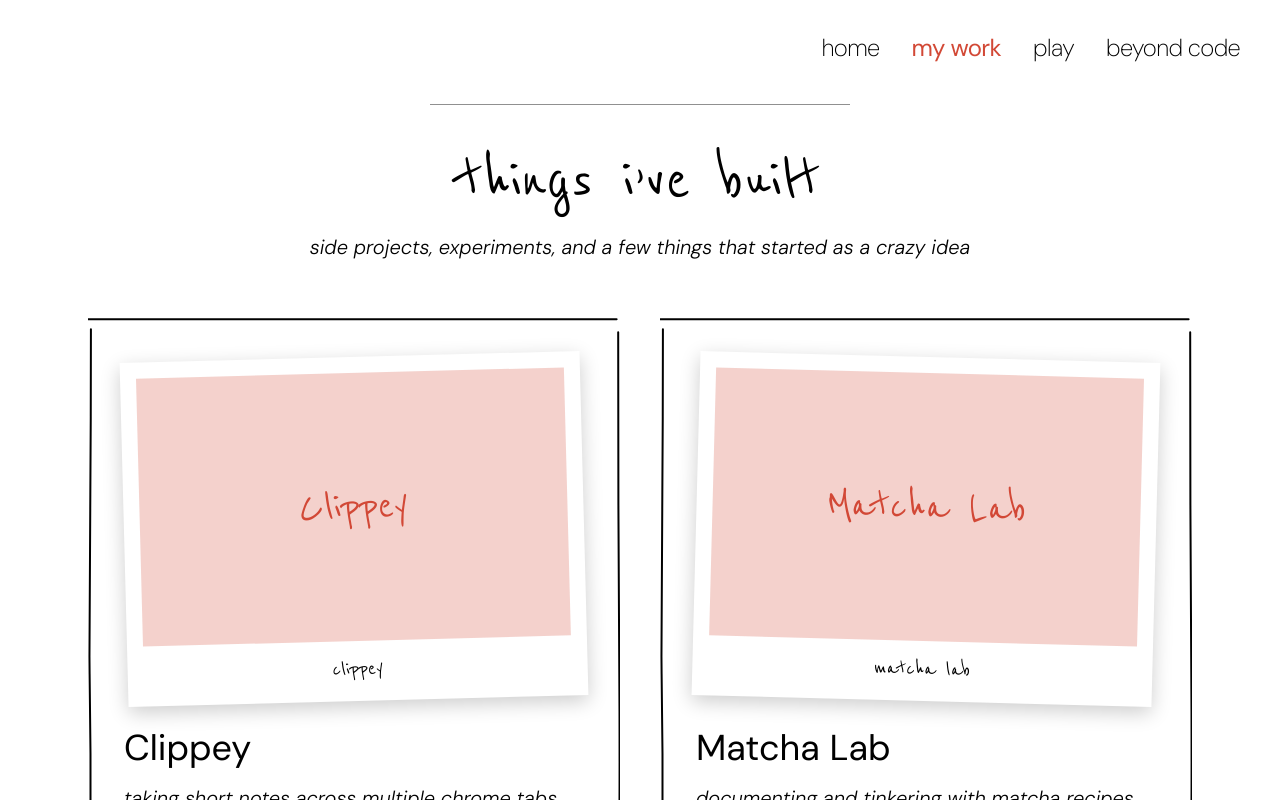
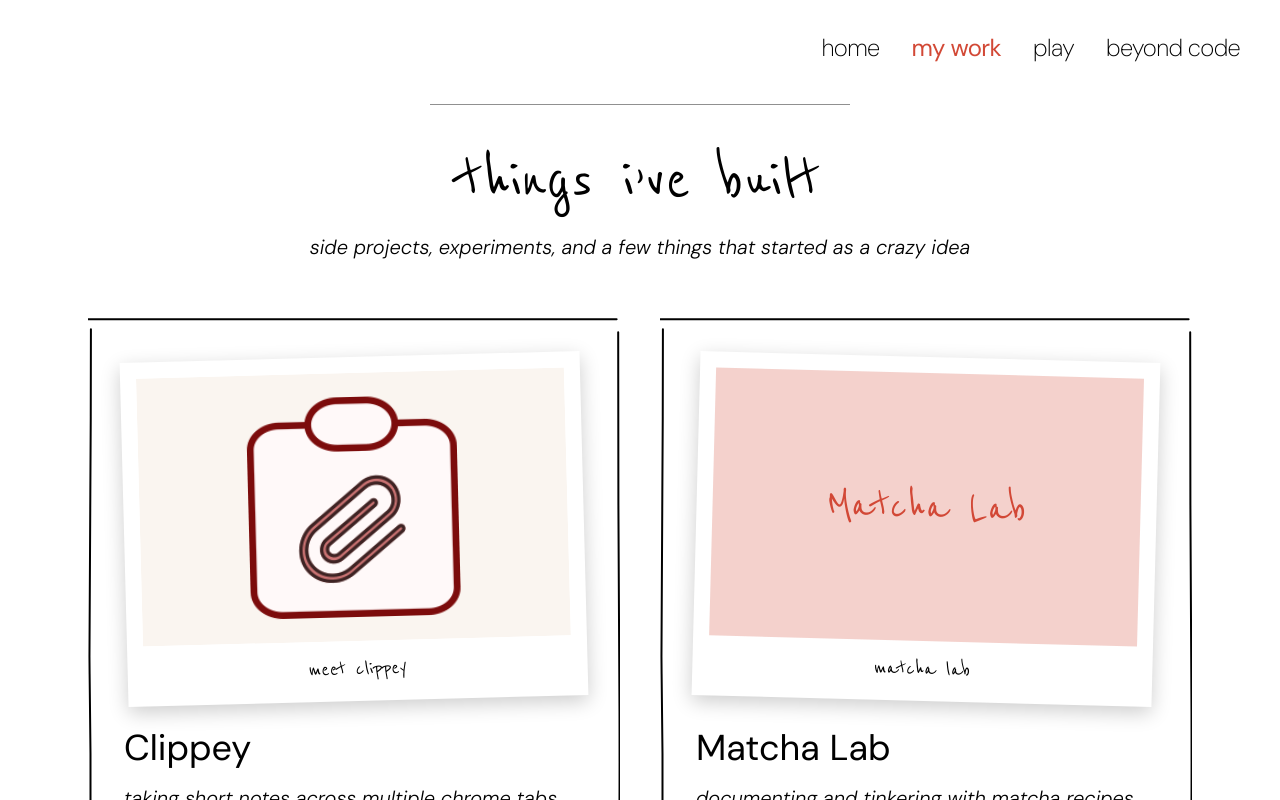
Before and after one commit to AdeoyeStephanie/Portfolio-Project, a React (Vite) app in the folder portfolio/: page /my-work in a window 1280 px wide. Shown: the top 800 px of the page. Built offline with nearby package versions, Linux system fonts and the light colour scheme.

Commit message:
feat: updated hero and caption for clippey

```diff
--- a/portfolio/src/components/ProjectCard.tsx
+++ b/portfolio/src/components/ProjectCard.tsx
@@ -26,6 +26,7 @@ export default function ProjectCard({ project, tilt = '' }: { project: Project;
         <ProjectPolaroid
           src={soon ? undefined : card.src}
           alt={card.alt ?? `${title} preview`}
+          fit={card.fit}
           caption={card.caption ?? title.toLowerCase()}
           fallback={soon ? 'coming soon' : title}
           className={`w-full max-w-[460px] ${tilt}`}
--- a/portfolio/src/components/ProjectPolaroid.tsx
+++ b/portfolio/src/components/ProjectPolaroid.tsx
@@ -7,6 +7,8 @@ type ProjectPolaroidProps = {
   alt?: string
   caption?: string
   fallback?: string
+  /** 'contain' shows the whole image (logos); 'cover' (default) fills and crops. */
+  fit?: 'cover' | 'contain'
   shape?: 'landscape' | 'square'
   /** Width + tilt come from the caller, e.g. "w-full max-w-md -rotate-3". */
   className?: string
@@ -17,6 +19,7 @@ export default function ProjectPolaroid({
   alt,
   caption,
   fallback,
+  fit = 'cover',
   shape = 'landscape',
   className = '',
 }: ProjectPolaroidProps) {
@@ -27,7 +30,11 @@ export default function ProjectPolaroid({
       className={`flex flex-col gap-3 bg-paper p-4 shadow-[0px_6px_20px_0px_rgba(0,0,0,0.2)] ${className}`}
     >
       {src ? (
-        <img src={src} alt={alt ?? caption ?? ''} className={`w-full object-cover ${ratio}`} />
+        <img
+          src={src}
+          alt={alt ?? caption ?? ''}
+          className={`w-full ${ratio} ${fit === 'contain' ? 'bg-[#faf5f0] object-contain p-6' : 'object-cover'}`}
+        />
       ) : (
         <div className={`flex w-full items-center justify-center bg-coral/25 ${ratio}`}>
           <span className="px-4 text-center font-script text-5xl text-coral">{fallback}</span>
--- a/portfolio/src/data/projects.ts
+++ b/portfolio/src/data/projects.ts
@@ -7,6 +7,8 @@
 // PHOTOS: drop image files into  portfolio/public/images/projects/  and point at
 // them like  src: '/images/projects/clippey-hero.jpg'.  A photo only appears once
 // it has a `src`. Your exported polaroid photos can be used here too.
+// LOGOS / non-photos: add  fit: 'contain'  to a photo to show the WHOLE image
+// instead of cropping it to fill the polaroid.
 //
 // Fields (all on the DETAIL page unless noted):
 //   slug         URL key → /my-work/<slug>. Keep it lowercase-with-dashes.
@@ -31,6 +33,8 @@ export type Photo = {
   alt?: string
   /** Handwritten caption under the polaroid. */
   caption?: string
+  /** 'contain' shows the whole image uncropped (good for logos). Default fills and crops. */
+  fit?: 'cover' | 'contain'
 }
 
 export type Project = {
@@ -57,13 +61,13 @@ export const projects: Project[] = [
     summary: 'taking short notes across multiple chrome tabs',
     tagline: 'a chrome extension based clipboard for saving and editing text',
     tags: ['chrome extension', 'clipboard', 'text editing'],
-    card: {},
+    card: {src: '/images/projects/clippey-logo.png', fit: 'contain',alt: 'Clippey logo', caption: 'meet clippey' },
     hero: {src: '/images/projects/clippey-logo.png', alt: 'Clippey logo'},
     idea: ['MacOS lacks native clipboard history. How do i create some sort of clipboard for just my web browser?','This was also my first time building a Chrome extension. The goal was to create something that was not only functional, but also intuitive and easy to use.'],
     tools: [],
     build: ['I started by learning how Chrome extensions work and how to use the Chrome APIs. Then i went into figma to prototype the extension and how it would look on a google tab. This was one of the most interesting parts because i had to create all my visual assets and simulate how the extension would look and work.',
       'At this time I was also quite rusty on API development and JavaScript so I went back to documentation and YouTube tutorials to learn.',
-      ''],
+      ],
     buildPhoto: {},
     screenshots: [],
     links: { github: 'https://github.com/AdeoyeStephanie/Clippey', live: 'https://chromewebstore.google.com/detail/clippey/ahjnaiafahdgcpmkmkinemhfobllloii?pli=1' },
```
